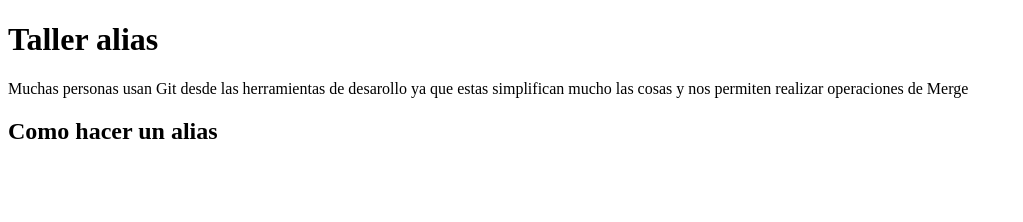
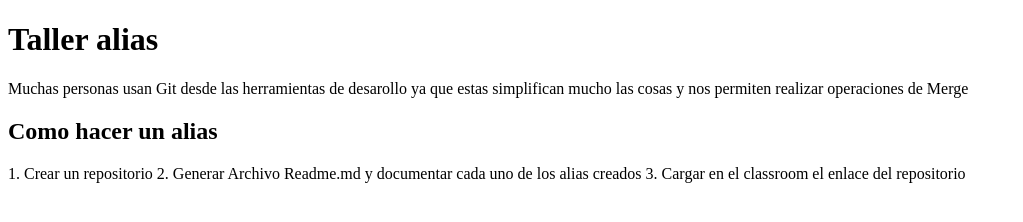
Before and after one commit to Carop1/proyectosJs, a plain HTML site: page index.html in a window 1280 px wide. Shown: the whole page, without its empty margins (0-1023 px from the left). Drawn offline with Linux system fonts and the light colour scheme.

Commit message:
Quinto commit

```diff
--- a/index.html
+++ b/index.html
@@ -10,6 +10,9 @@
         <h1>Taller alias</h1>
         <p> Muchas personas usan Git desde las herramientas de desarollo ya que estas simplifican mucho las cosas y nos permiten realizar operaciones de Merge </p>
         <h2>Como hacer un alias</h2>
+        <p>1. Crear un repositorio
+            2. Generar Archivo Readme.md y documentar cada uno de los alias creados
+            3. Cargar en el classroom el enlace del repositorio</p>
     </div>
 </body>
 </html>
```
